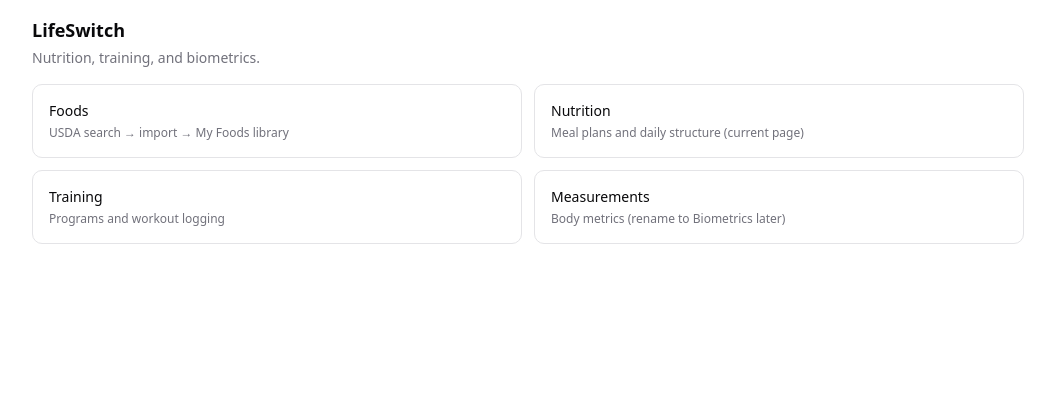
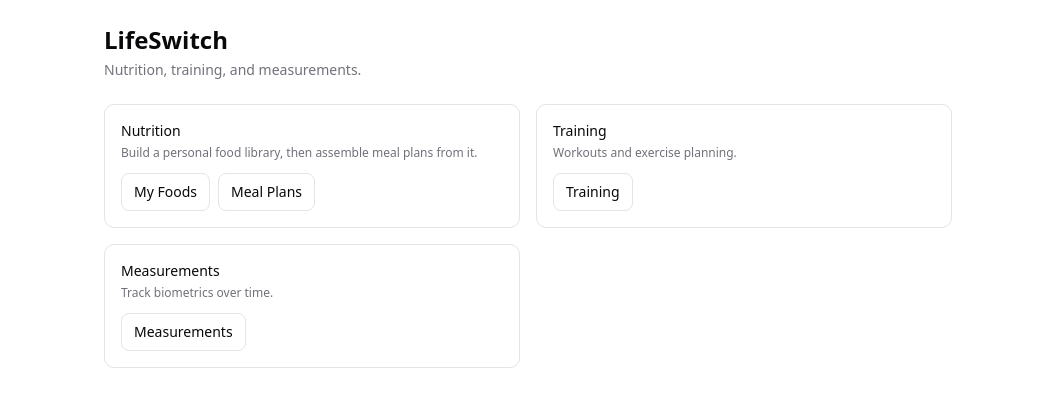
Before and after one commit to keashaborn/verbalsage-chat_v2, a Next.js app: page /lifeswitch in a window 1280 px wide. Shown: the top 406 px of the page, without its empty margins (112-1167 px from the left). Built offline with nearby package versions, Linux system fonts and the light colour scheme.

Commit message:
auto: snapshot 2026-01-23T15:52:21Z

```diff
--- a/app/lifeswitch/page.tsx
+++ b/app/lifeswitch/page.tsx
@@ -1,53 +1,54 @@
 import Link from "next/link";
 
-export default function LifeSwitchPage() {
+export default function LifeSwitchHome() {
   return (
-    <div className="mx-auto max-w-5xl p-4">
-      <div className="text-lg font-semibold">LifeSwitch</div>
-      <div className="mt-1 text-sm text-muted-foreground">
-        Nutrition, training, and biometrics.
+    <div className="mx-auto max-w-4xl p-6">
+      <div className="mb-6">
+        <h1 className="text-2xl font-semibold">LifeSwitch</h1>
+        <div className="mt-1 text-sm text-muted-foreground">
+          Nutrition, training, and measurements.
+        </div>
       </div>
 
-      <div className="mt-4 grid gap-3 sm:grid-cols-2">
-        <Link
-          href="/lifeswitch/nutrition/foods"
-          className="rounded-lg border p-4 hover:bg-muted/40"
-        >
-          <div className="text-sm font-medium">Foods</div>
-          <div className="mt-1 text-xs text-muted-foreground">
-            USDA search → import → My Foods library
-          </div>
-        </Link>
-
-        <Link
-          href="/lifeswitch/nutrition"
-          className="rounded-lg border p-4 hover:bg-muted/40"
-        >
+      <div className="grid gap-4 md:grid-cols-2">
+        <div className="rounded-lg border bg-card p-4">
           <div className="text-sm font-medium">Nutrition</div>
           <div className="mt-1 text-xs text-muted-foreground">
-            Meal plans and daily structure (current page)
+            Build a personal food library, then assemble meal plans from it.
           </div>
-        </Link>
+          <div className="mt-3 flex flex-wrap gap-2">
+            <Link className="rounded-md border px-3 py-2 text-sm hover:bg-muted/30" href="/lifeswitch/nutrition/foods">
+              My Foods
+            </Link>
+            <Link className="rounded-md border px-3 py-2 text-sm hover:bg-muted/30" href="/lifeswitch/nutrition/meal-plans">
+              Meal Plans
+            </Link>
+          </div>
+        </div>
 
-        <Link
-          href="/lifeswitch/training"
-          className="rounded-lg border p-4 hover:bg-muted/40"
-        >
+        <div className="rounded-lg border bg-card p-4">
           <div className="text-sm font-medium">Training</div>
           <div className="mt-1 text-xs text-muted-foreground">
-            Programs and workout logging
+            Workouts and exercise planning.
           </div>
-        </Link>
+          <div className="mt-3 flex flex-wrap gap-2">
+            <Link className="rounded-md border px-3 py-2 text-sm hover:bg-muted/30" href="/lifeswitch/training">
+              Training
+            </Link>
+          </div>
+        </div>
 
-        <Link
-          href="/lifeswitch/measurements"
-          className="rounded-lg border p-4 hover:bg-muted/40"
-        >
+        <div className="rounded-lg border bg-card p-4">
           <div className="text-sm font-medium">Measurements</div>
           <div className="mt-1 text-xs text-muted-foreground">
-            Body metrics (rename to Biometrics later)
+            Track biometrics over time.
           </div>
-        </Link>
+          <div className="mt-3 flex flex-wrap gap-2">
+            <Link className="rounded-md border px-3 py-2 text-sm hover:bg-muted/30" href="/lifeswitch/measurements">
+              Measurements
+            </Link>
+          </div>
+        </div>
       </div>
     </div>
   );
```
